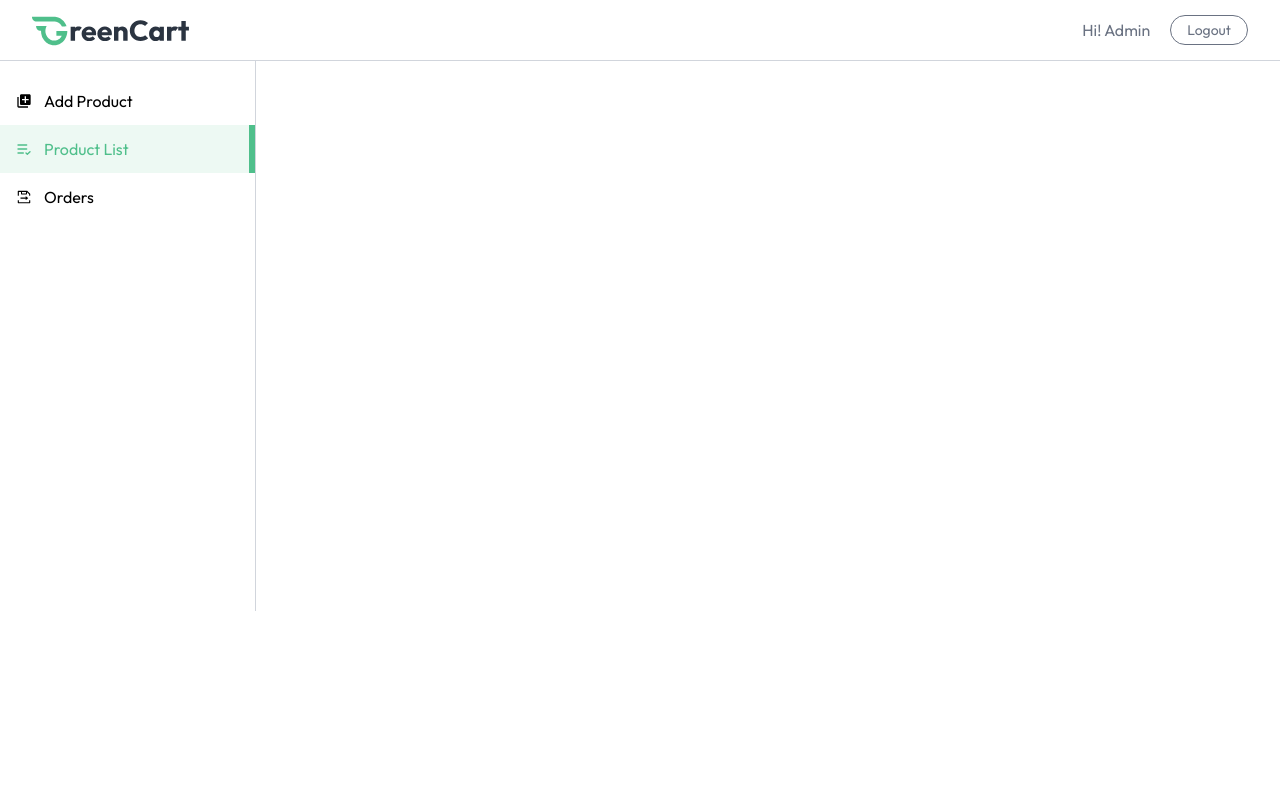
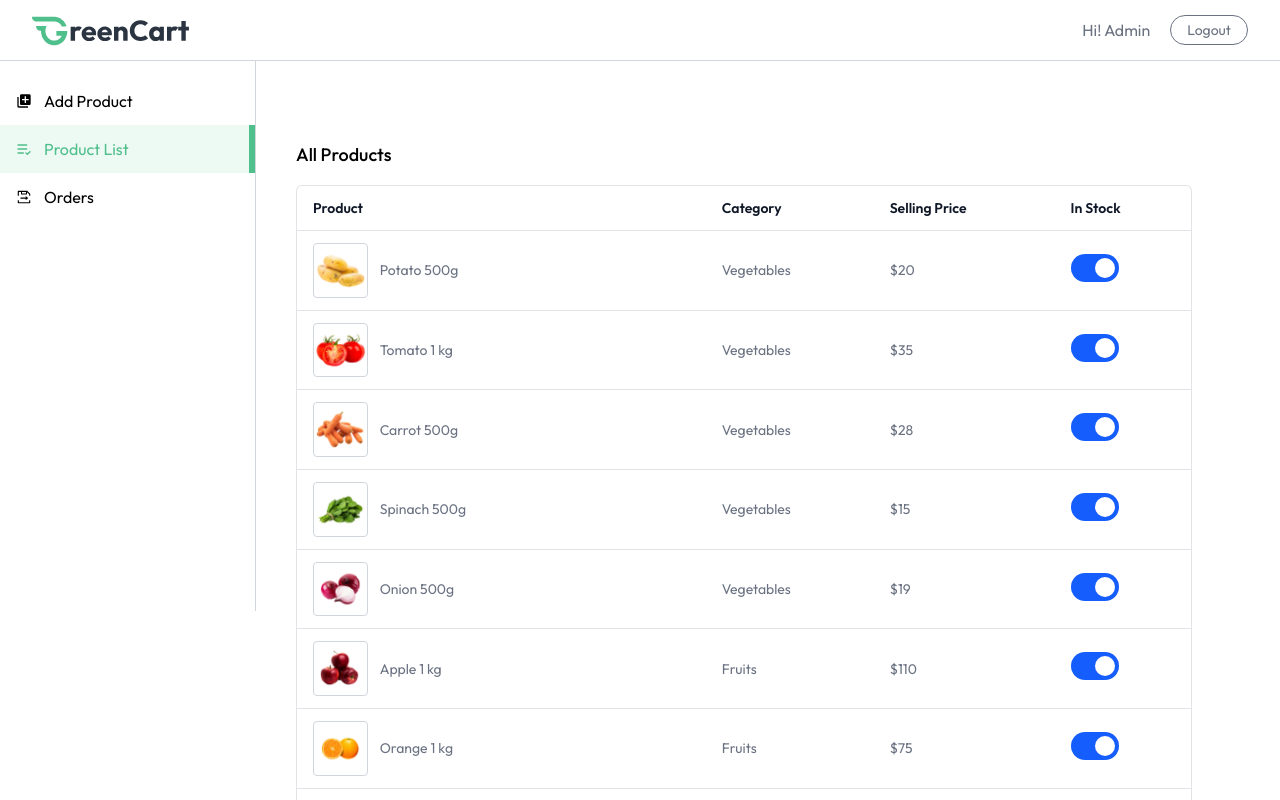
Before and after one commit to raheemnbrk/Grocery-Delivery-Website, a React (Vite) app in the folder frontend/: page /seller/product-list in a window 1280 px wide. Shown: the top 800 px of the page. Built offline with nearby package versions, Linux system fonts and the light colour scheme; a web font is replaced by a local one.

Commit message:
add orders and productsList pages

```diff
--- a/frontend/src/pages/seller/addProducts.jsx
+++ b/frontend/src/pages/seller/addProducts.jsx
@@ -25,7 +25,7 @@ export default function AddProduct() {
                     <label className="text-base font-medium text-gray-600" htmlFor="category">Category</label>
                     <select id="category" className="outline-none md:py-2.5 py-2 px-3 rounded border border-gray-500/40 text-gray-600">
                         <option value="">Select Category</option>
-                        {[{ name: 'Electronics' }, { name: 'Clothing' }, { name: 'Accessories' }].map((item, index) => (
+                        {[{ name: 'Organic vagies' }, { name: 'Fresh Fruits' }, { name: 'Cold Drinks' }, { name: 'Instant Food' } , { name: 'Dairy Products' } , { name: 'Bakery & Breads' } , { name: 'Grains & Cerials' } ].map((item, index) => (
                             <option key={index} value={item.name}>{item.name}</option>
                         ))}
                     </select>
--- a/frontend/src/pages/seller/orders.jsx
+++ b/frontend/src/pages/seller/orders.jsx
@@ -1,7 +1,40 @@
-export default function Orders(){
-    return(
-        <>
+import { dummyOrders as orders } from "../../assets/assets"
 
-        </>
+export default function Orders() {
+    const boxIcon = "https://raw.githubusercontent.com/prebuiltui/prebuiltui/main/assets/e-commerce/boxIcon.svg"
+    return (
+        <div className="md:p-10 p-4 space-y-4">
+            <h2 className="text-lg font-medium">Orders List</h2>
+            {orders.map((order, index) => (
+                <div key={index} className="flex flex-col md:grid md:grid-cols-[2fr_1fr_1fr_1fr] md:items-center gap-5 p-5 max-w-4xl rounded-md border border-gray-300 text-gray-800">
+                    <div className="flex gap-5">
+                        <img className="w-12 h-12 object-cover opacity-60" src={boxIcon} alt="boxIcon" />
+                        <>
+                            {order.items.map((item, index) => (
+                                <div key={index} className="flex flex-col justify-center">
+                                    <p className="font-medium">
+                                        {item.product.name} <span className="text-primary" >x {item.quantity}</span>
+                                    </p>
+                                </div>
+                            ))}
+                        </>
+                    </div>
+
+                    <div className="text-sm">
+                        <p className='font-medium mb-1'>{order.address.firstName} {order.address.lastName}</p>
+                        <p>{order.address.street}, {order.address.city}, {order.address.state},{order.address.zipcode}, {order.address.country}</p>
+                        <p>{order.address.phone}</p>
+                    </div>
+
+                    <p className="font-medium text-base my-auto text-black/70">${order.amount}</p>
+
+                    <div className="flex flex-col text-sm">
+                        <p>Method: {order.paymentType}</p>
+                        <p>Date: {new Date(order.createdAt).toLocaleDateString()}</p>
+                        <p>Payment: {order.isPaid ? "Paid" : "Pending"}</p>
+                    </div>
+                </div>
+            ))}
+        </div>
     )
 }
--- a/frontend/src/pages/seller/productList.jsx
+++ b/frontend/src/pages/seller/productList.jsx
@@ -1,7 +1,44 @@
-export default function ProductList(){
-    return(
-        <>
+import { dummyProducts as products } from "../../assets/assets"
 
-        </>
+export default function ProductList() {
+    return (
+        <div className="flex-1 py-10 flex flex-col justify-between">
+            <div className="w-full md:p-10 p-4">
+                <h2 className="pb-4 text-lg font-medium">All Products</h2>
+                <div className="flex flex-col items-center max-w-4xl w-full overflow-hidden rounded-md bg-white border border-gray-500/20">
+                    <table className="md:table-auto table-fixed w-full overflow-hidden">
+                        <thead className="text-gray-900 text-sm text-left">
+                            <tr>
+                                <th className="px-4 py-3 font-semibold truncate">Product</th>
+                                <th className="px-4 py-3 font-semibold truncate">Category</th>
+                                <th className="px-4 py-3 font-semibold truncate hidden md:block">Selling Price</th>
+                                <th className="px-4 py-3 font-semibold truncate">In Stock</th>
+                            </tr>
+                        </thead>
+                        <tbody className="text-sm text-gray-500">
+                            {products.map((product, index) => (
+                                <tr key={index} className="border-t border-gray-500/20">
+                                    <td className="md:px-4 pl-2 md:pl-4 py-3 flex items-center space-x-3 truncate">
+                                        <div className="border border-gray-300 rounded overflow-hidden">
+                                            <img src={product.image[0]} alt="Product" className="w-16" />
+                                        </div>
+                                        <span className="truncate max-sm:hidden w-full">{product.name}</span>
+                                    </td>
+                                    <td className="px-4 py-3">{product.category}</td>
+                                    <td className="px-4 py-3 max-sm:hidden">${product.offerPrice}</td>
+                                    <td className="px-4 py-3">
+                                        <label className="relative inline-flex items-center cursor-pointer text-gray-900 gap-3">
+                                            <input type="checkbox" className="sr-only peer" defaultChecked={product.inStock} />
+                                            <div className="w-12 h-7 bg-slate-300 rounded-full peer peer-checked:bg-blue-600 transition-colors duration-200"></div>
+                                            <span className="dot absolute left-1 top-1 w-5 h-5 bg-white rounded-full transition-transform duration-200 ease-in-out peer-checked:translate-x-5"></span>
+                                        </label>
+                                    </td>
+                                </tr>
+                            ))}
+                        </tbody>
+                    </table>
+                </div>
+            </div>
+        </div>
     )
 }
```
